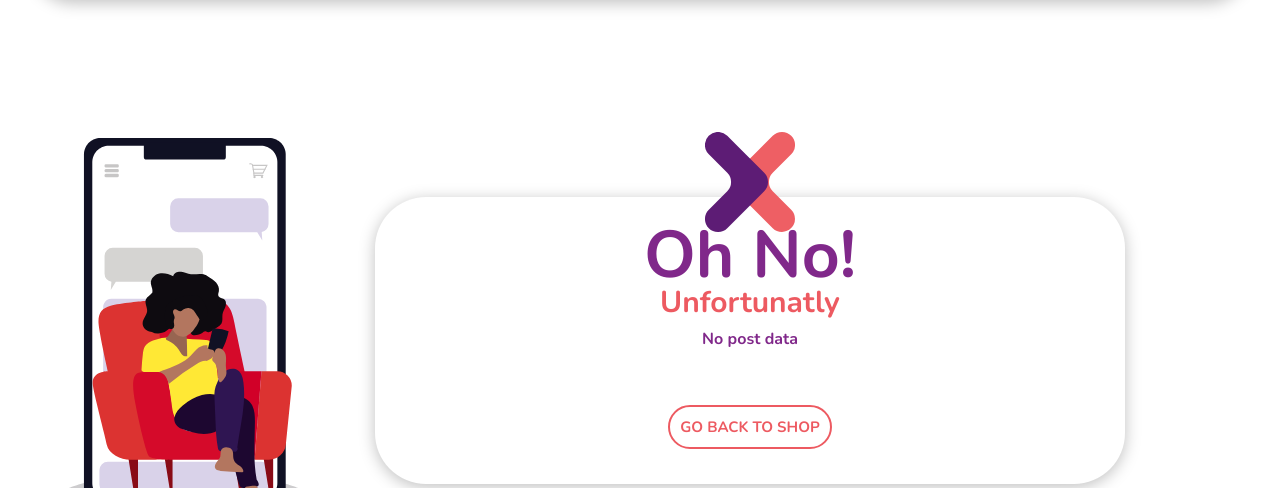
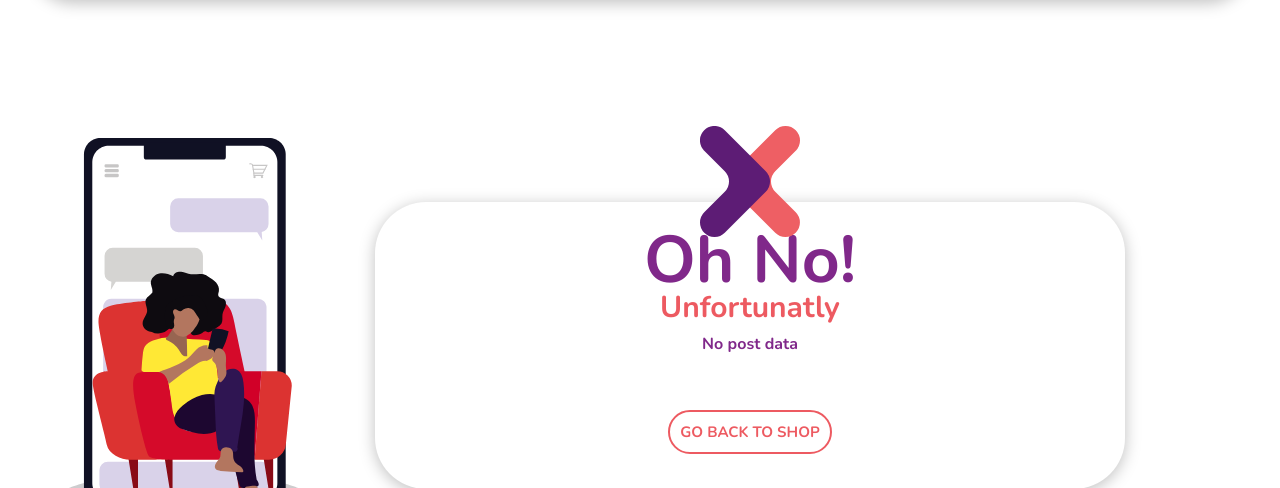
Before and after one commit to jaredleechristians/dlay-pay, a Django app: page / in a window 1280 px wide. Shown: the part 105-593 px from the top of the page. Run offline with Django 3.2, Linux system fonts and the light colour scheme.

Commit message:
modified:   static/css/main.css

```diff
--- a/static/css/main.css
+++ b/static/css/main.css
@@ -351,7 +351,6 @@ form{
 
 .alt img{
     width: 100px;
-    aspect-ratio: 1;
     margin-bottom: -35px;
     position: relative;
 }
@@ -407,6 +406,7 @@ select{
 .row{
     display: flex;
     justify-content: center;
+    align-items: center;
 }
 
 .confirm p{
```
